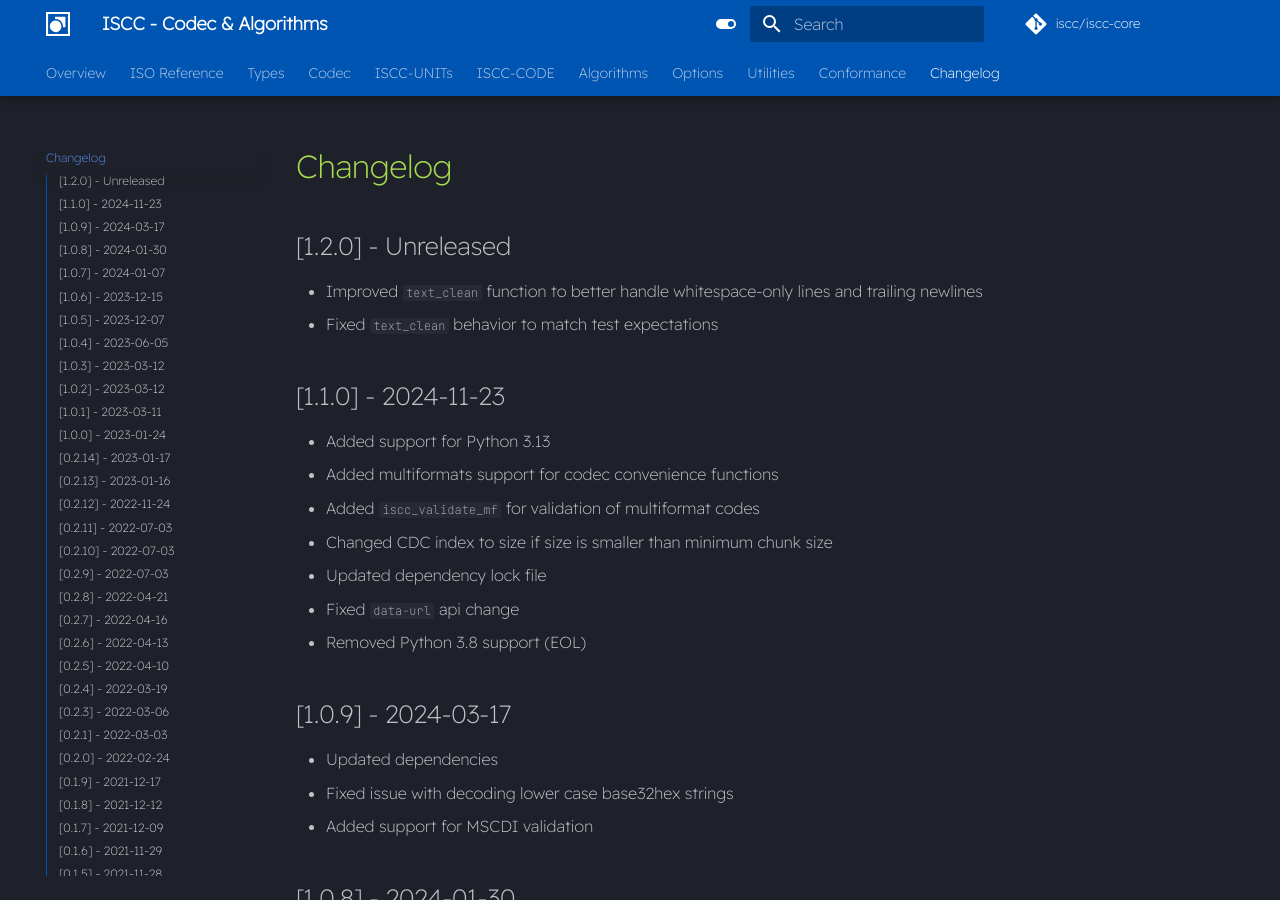
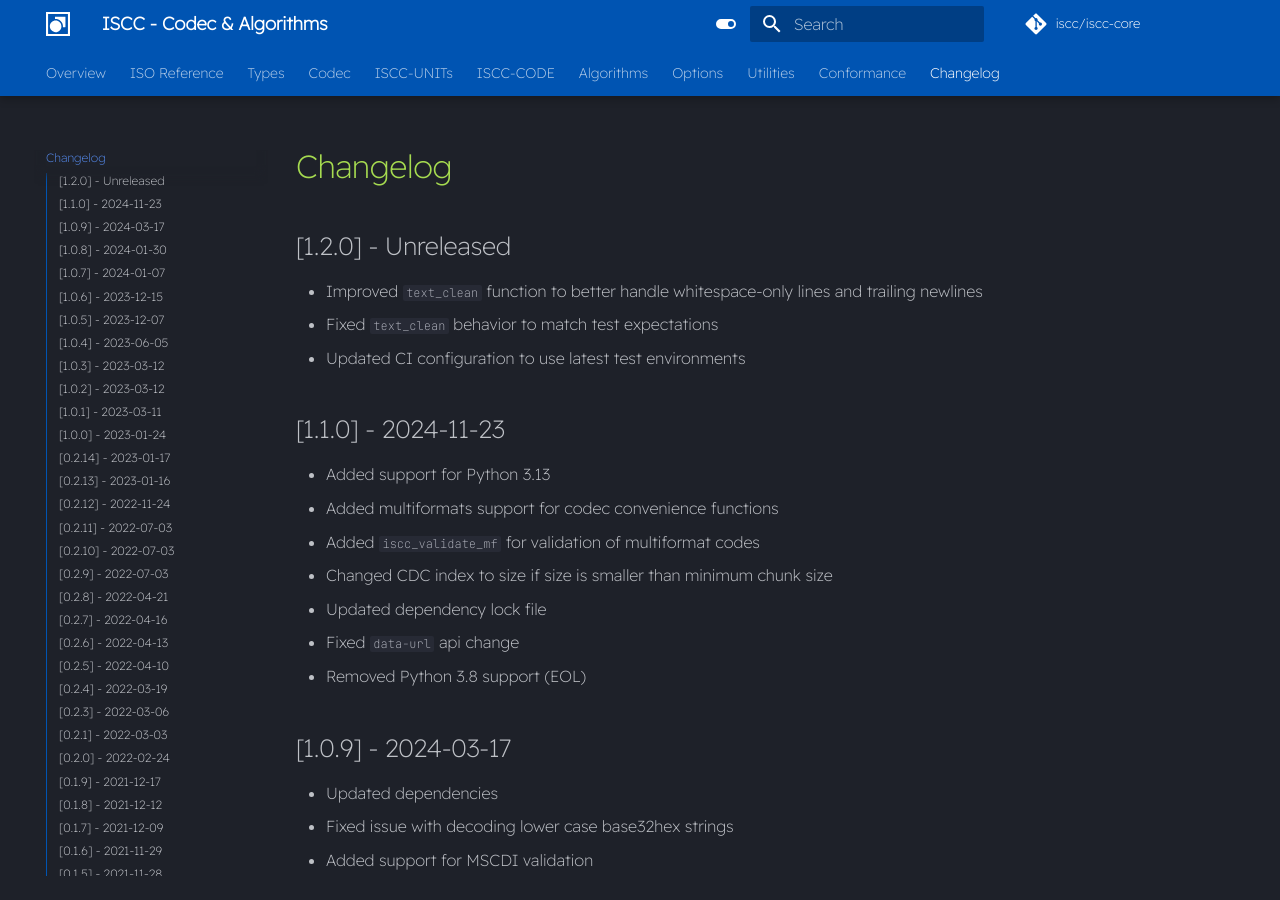
Before and after one commit to iscc/iscc-core, an MkDocs documentation site: the page built from docs/changelog.md, in a window 1280 px wide and 900 px high. Built offline with MkDocs 1.6.1 and Material for MkDocs 9.7.7, drawn with Linux system fonts in a browser that asks for light colours; comment, search, counter and statistics services are not loaded.

Commit message:
ci: Update CI configuration to use latest test environments

```diff
--- a/docs/changelog.md
+++ b/docs/changelog.md
@@ -3,6 +3,7 @@
 ## [1.2.0] - Unreleased
 - Improved `text_clean` function to better handle whitespace-only lines and trailing newlines
 - Fixed `text_clean` behavior to match test expectations
+- Updated CI configuration to use latest test environments
 
 ## [1.1.0] - 2024-11-23
 - Added support for Python 3.13
```
Also changed, not shown: CHANGELOG.md (+1 -0 lines).
